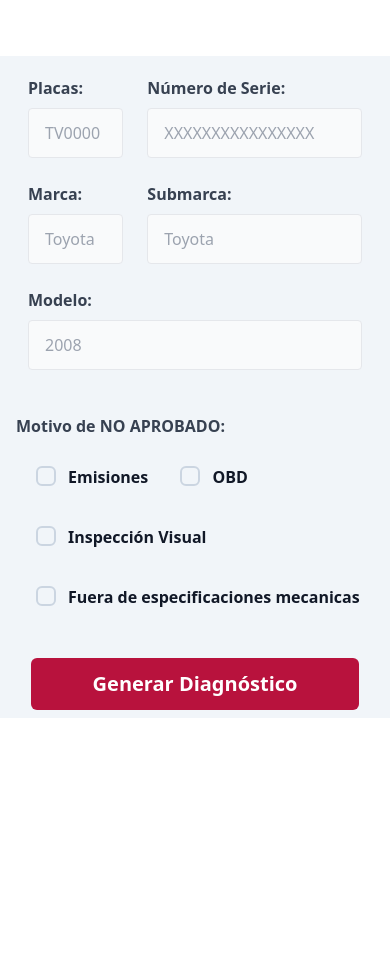
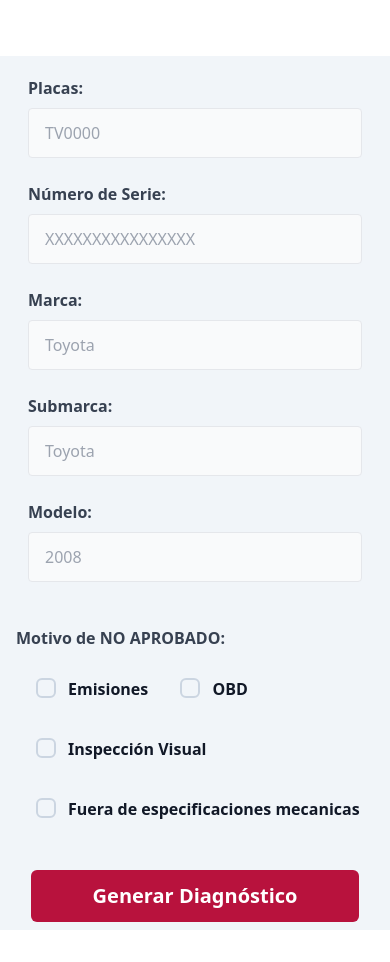
Before and after one commit to wuisangel/demo_dx, a website: page public/index.html in a window 390 px wide. Before the commit the page ends 844 px from the top, so only its background shows below. Drawn offline with Linux system fonts and the light colour scheme; some packages are replaced by stand-ins of ours; a script that the page names is missing.

Commit message:
Agrega responsividad en el formulario

```diff
--- a/public/index.html
+++ b/public/index.html
@@ -12,24 +12,24 @@
 </head>
 
 <body>
-    <div class="max-w-2xl mx-auto bg-slate-100 mt-14">
+    <div class="min-w-80 max-w-2xl mx-auto bg-slate-100 mt-14">
         <form id="vehicleForm" class="mb-8 px-4 py-2">
-            <div class="w-full flex flex-row">
-                <div class="w-1/3 px-3 py-3">
+            <div class="w-full flex flex-col sm:flex-row">
+                <div class="w-full sm:w-1/3 px-3 py-3">
                     <label class="block mb-2 font-bold text-gray-700" for="placas">Placas:</label>
                     <input type="text" id="placas" name="placas" placeholder="TV0000" class="w-full py-3 px-4 bg-gray-50 border rounded">
                 </div>
-                <div class="w-2/3 px-3 py-3">
+                <div class="w-full sm:w-2/3 px-3 py-3">
                     <label class="block mb-2 font-bold text-gray-700" for="serie">Número de Serie:</label>
                     <input type="text" id="serie" name="serie" placeholder="XXXXXXXXXXXXXXXX" class="w-full py-3 px-4 bg-gray-50 border rounded">
                 </div>
             </div>
-            <div class="w-full flex flex-row">
-                <div class="w-1/3 px-3 py-3">
+            <div class="w-full flex flex-col sm:flex-row">
+                <div class="w-full sm:w-1/3 px-3 py-3">
                     <label class="block mb-2 font-bold text-gray-700" for="marca">Marca:</label>
                     <input type="text" id="marca" name="marca" placeholder="Toyota" class="w-full py-3 px-4 bg-gray-50 border rounded">
                 </div>
-                <div class="w-2/3 px-3 py-3">
+                <div class="w-full sm:w-2/3 px-3 py-3">
                     <label class="block mb-2 font-bold text-gray-700" for="submarca">Submarca:</label>
                     <input type="text" id="submarca" name="submarca" placeholder="Toyota" class="w-full py-3 px-4 bg-gray-50 border rounded">
                 </div>
```
Also changed, not shown: public/forms/emisiones.html (+3 -3 lines), public/css/styles_tw.css.
